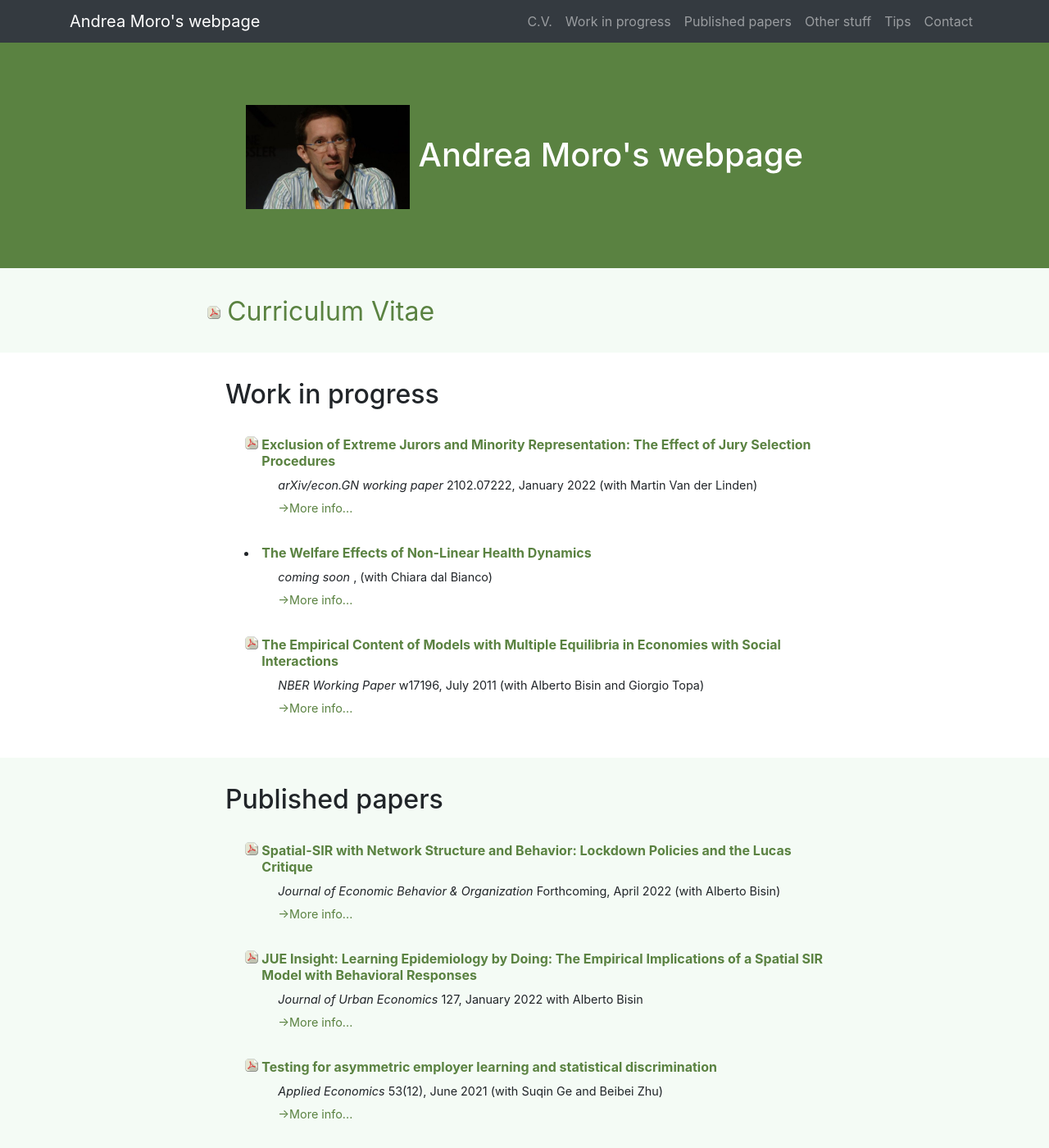
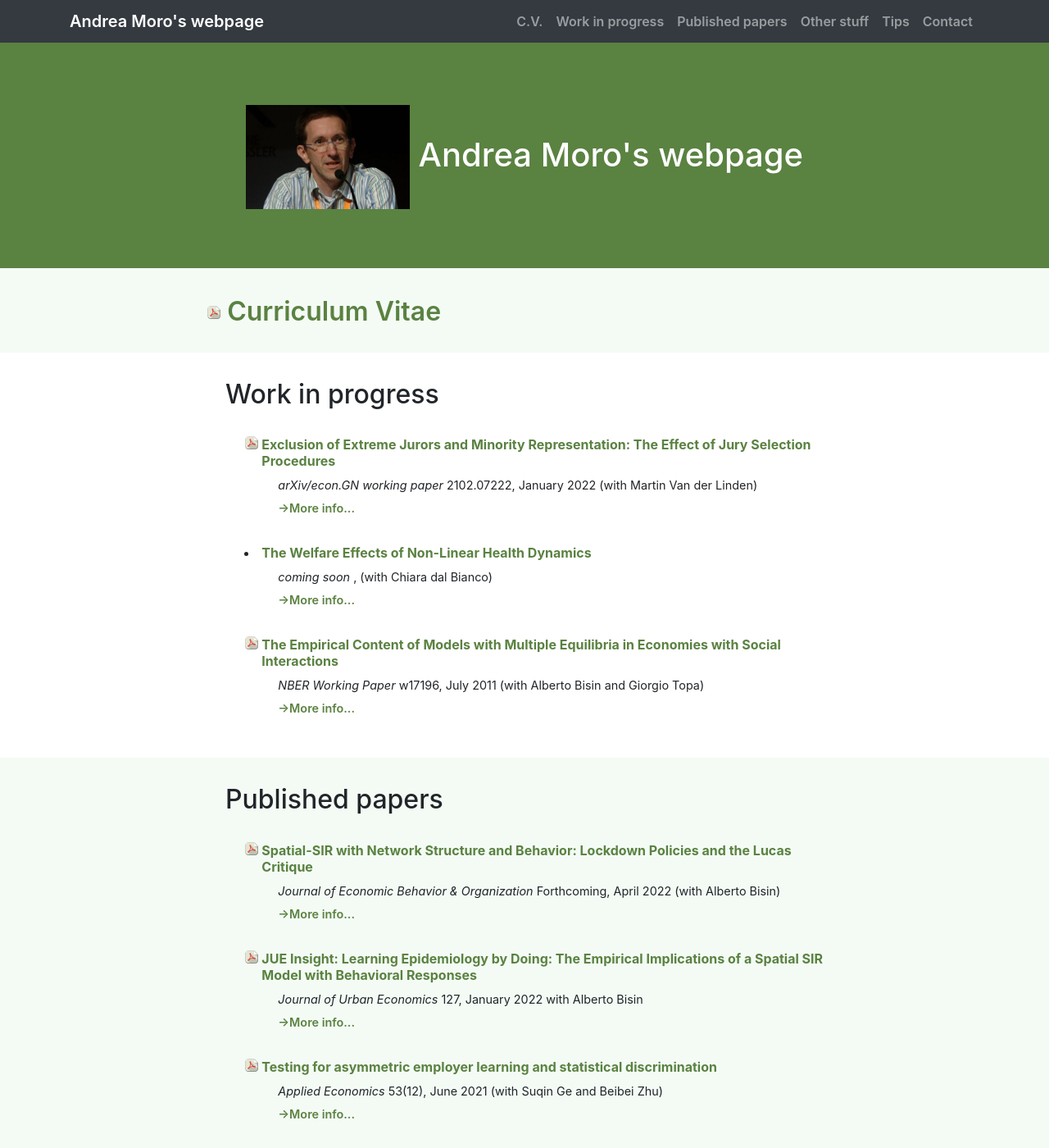
Before and after one commit to andreamoro-git/andreamoro-git.github.io, a Jekyll site: the page built from index.md, in a window 1280 px wide and 1400 px high. Shown: the whole window at 82% size. Built offline with Jekyll 4.4.1, drawn with Linux system fonts in a browser that asks for light colours; our own code applies the rules of GitHub Pages for plain Markdown files.

Commit message:
Update scrolling-nav.css

```diff
--- a/css/scrolling-nav.css
+++ b/css/scrolling-nav.css
@@ -34,7 +34,7 @@ h2.sectitle a {
 
 a, .acc_trigger, .info {
   color: #5a8241;
-  font-weight: normal
+  font-weight: 600;
 }
 
 a:hover, .acc_trigger:hover, .info:hover {
```
